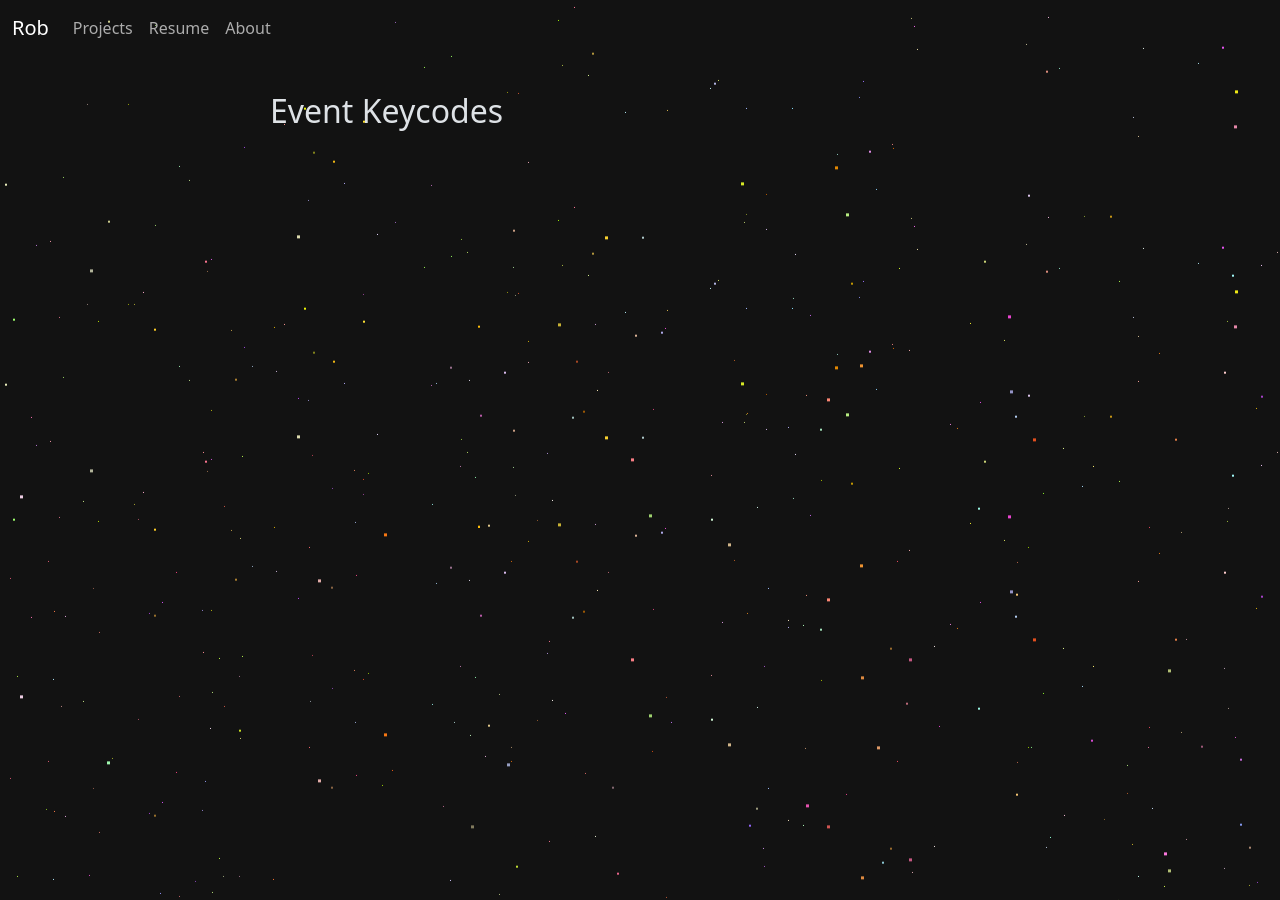
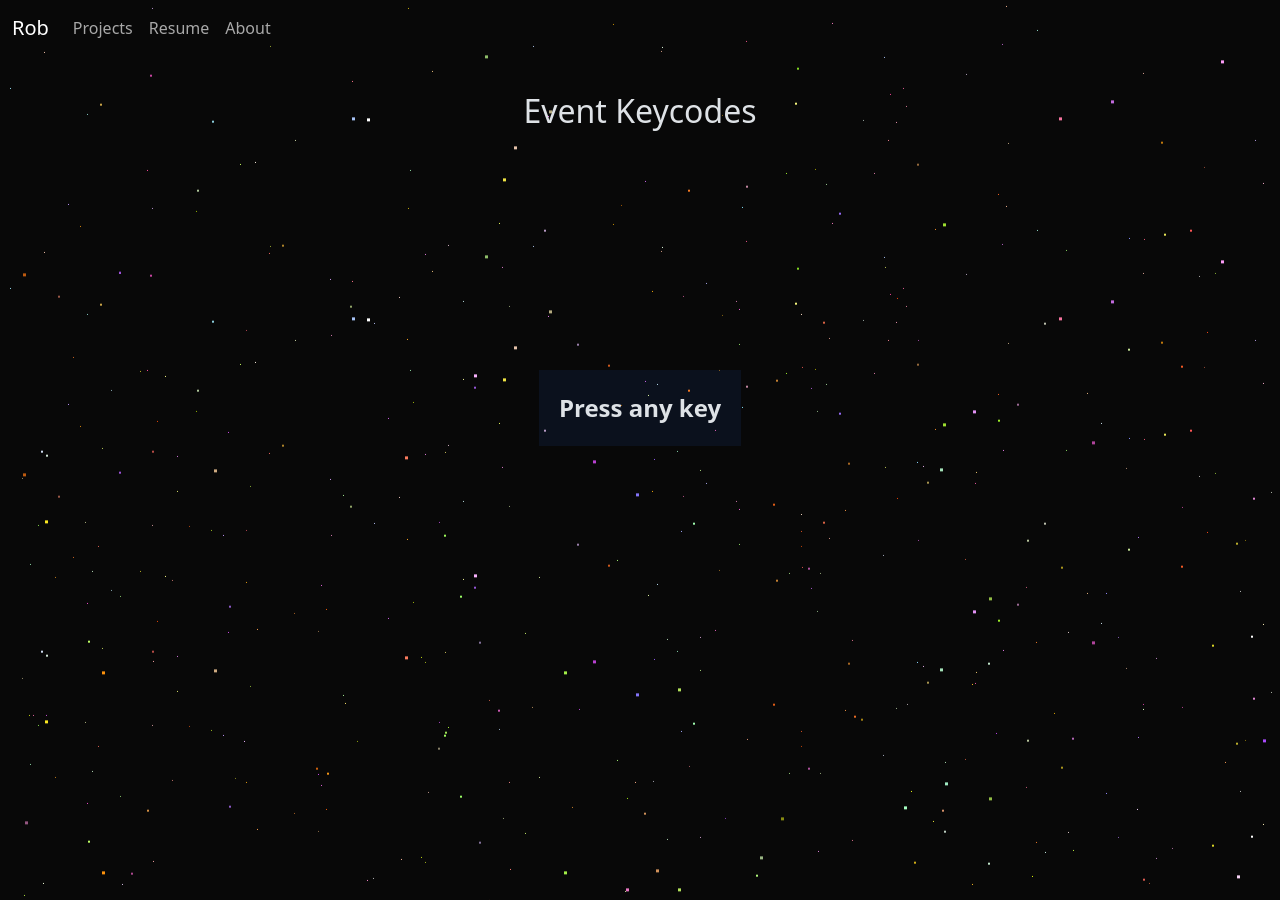
Before and after one commit to 13-Rob/13-Rob, a Jekyll site: the page built from _projects/keycodes.html, in a window 1280 px wide. Built offline with Jekyll 4.4.1, drawn with Linux system fonts in a browser that asks for light colours; nearby versions of some CDN libraries.

Commit message:
finished keycodes project

```diff
--- a/_config.yml
+++ b/_config.yml
@@ -2,6 +2,8 @@
 
 url: "https://13-rob.github.io"
 baseurl: "/13-Rob"
+style: "/13-Rob/assets/css"
+scripts: "/13-Rob/assets/js"
 
 # Site settings
 title: Rob
--- a/_layouts/default.html
+++ b/_layouts/default.html
@@ -23,7 +23,7 @@
         </main>
 
         <script src="//code.jquery.com/jquery-1.11.1.min.js"></script>
-        <script src="{{ site.baseurl }}/assets/js/bootstrap.js"></script>
-        <script src="{{ site.baseurl }}/assets/js/main.js"></script>
+        <script src="{{ site.scripts }}/bootstrap.js"></script>
+        <script src="{{ site.scripts }}/main.js"></script>
     </body>
 </html>
--- /dev/null
+++ b/_layouts/project.html
@@ -0,0 +1,7 @@
+---
+layout: default
+---
+
+<h2 style="text-align: center;">{{ page.title }}</h2>
+
+{{ content }}
--- a/_projects/keycodes.html
+++ b/_projects/keycodes.html
@@ -1,7 +1,17 @@
 ---
-layout: default
+layout: project
 title: Event Keycodes
 permalink: /projects/keycodes/
 ---
 
-<h2>Event Keycodes</h2>
+<link rel="stylesheet" href="{{ site.baseurl }}/assets/css/projects/keycodes.css">
+
+<!-- <div id="insert">
+    <div class="key">Press any key</div>
+</div> -->
+
+<div id="insert">
+    <div class="key">Press any key</div>
+</div>
+
+<script src="{{ site.scripts }}/projects/keycodes.js"></script>
--- a/_sass/default.scss
+++ b/_sass/default.scss
@@ -1,12 +1,7 @@
 // Common classes
 
 body {
-  background-color: transparent;
-}
-
-.align-center {
-    text-align: center;
-
+  background-color: #080808;
 }
 
 .wrapper {
--- /dev/null
+++ b/assets/css/projects/keycodes.css
@@ -0,0 +1,29 @@
+#insert {
+    display: flex;
+    align-items: center;
+    justify-content: center;
+    text-align: center;
+    height: 60vh;
+    overflow: hidden;
+    margin: 0;
+}
+
+.key {
+    background-color: rgba(20, 41, 82, 0.281);
+    display: inline-flex;
+    align-items: center;
+    font-weight: bold;
+    font-size: 24px;
+    padding: 20px;
+    margin: 10px;
+    min-width: 150px;
+    align-items: center;
+    flex-direction: column;
+}
+
+.key small {
+    position: relative;
+    text-align: center;
+    color: #fce891;
+    font-size: 14px;
+}
--- /dev/null
+++ b/assets/js/projects/keycodes.js
@@ -0,0 +1,20 @@
+const insert = document.getElementById('insert');
+
+window.addEventListener('keydown', (e) => {
+    insert.innerHTML = `
+        <div class="key">
+            ${e.key === " " ? "Space" : e.key}
+            <small>key</small>
+        </div>
+
+        <div class="key">
+            ${e.keyCode}
+            <small>(old)code</small>
+        </div>
+
+        <div class="key">
+            ${e.code}
+            <small>(new)code</small>
+        </div>
+    `;
+});
```
Also changed, not shown: _data/projects.yml (+3 -8 lines), _pages/resume.md (+1 -1 lines), assets/img/keycodes.png (added), 8 other files.
